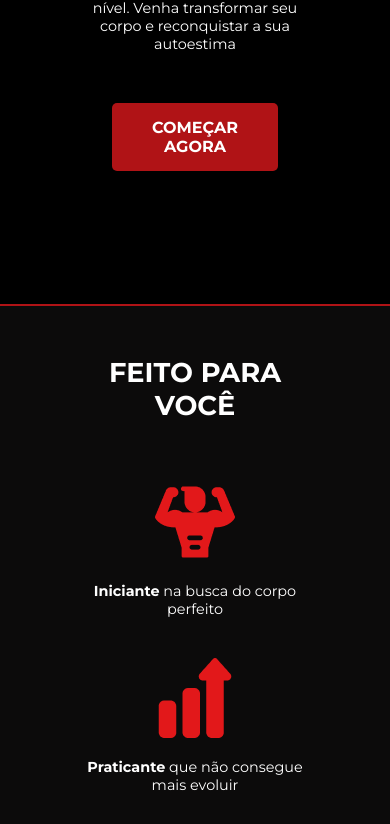
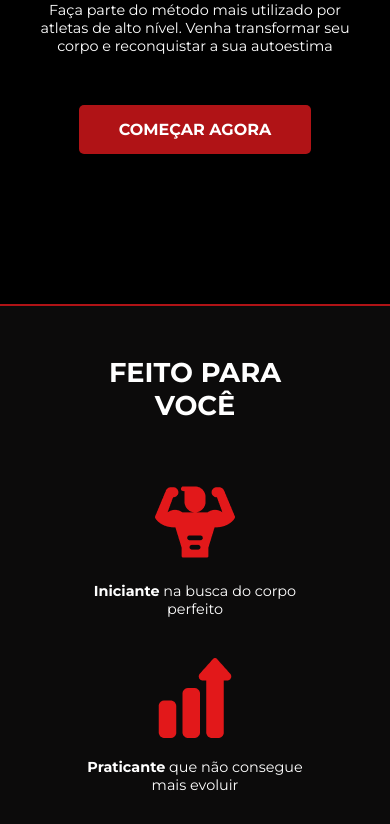
Before and after one commit to Kauasampaio96/web-design-fabrica, a plain HTML site: page index.html in a window 390 px wide. Shown: the part 287-1111 px from the top of the page. Drawn offline with Linux system fonts and the light colour scheme.

Commit message:
style: ajuste de responsividade: buttons,font-size

```diff
--- a/sass/_utilities.sass
+++ b/sass/_utilities.sass
@@ -20,6 +20,10 @@
 
 @mixin responsive-m
   @media (max-width:1050px)
+    @content
+
+@mixin responsive-sm
+  @media (max-width:700px)
     @content
 
 
--- a/sass/style.sass
+++ b/sass/style.sass
@@ -47,11 +47,17 @@ header
 
     p
       @extend %p-format
+      @include responsive-m
+        margin-top: 20px
+        width: 100%
 
     a
       width: 50%
       margin: 50px 0 50px 0
       @extend %button-format
+      @include responsive-m
+        font-size: 1rem
+        width: 70%
 
     img
       width: 180px
@@ -149,9 +155,12 @@ header
 
   h1
     text-transform: uppercase
-    font-size: 2.3rem
+    font-size: 2rem
     margin: 20px 0 60px 0
     @extend %h1-title-format
+
+    @include responsive-m
+        font-size: 1.7rem
 
   .button-popup
     margin: 60px 0
@@ -163,6 +172,10 @@ header
 
     @include responsive-l
       width: 47%
+
+    @include responsive-sm
+        font-size: 1rem
+        width: 75%
 
   @keyframes button-popup
     0%
@@ -209,6 +222,9 @@ header
         height: 450px
         margin-bottom: 50px
 
+      @include responsive-m
+        width: 90%
+
 
       h2
         width: 100%
```
Also changed, not shown: css/style.css, 1 other file.
